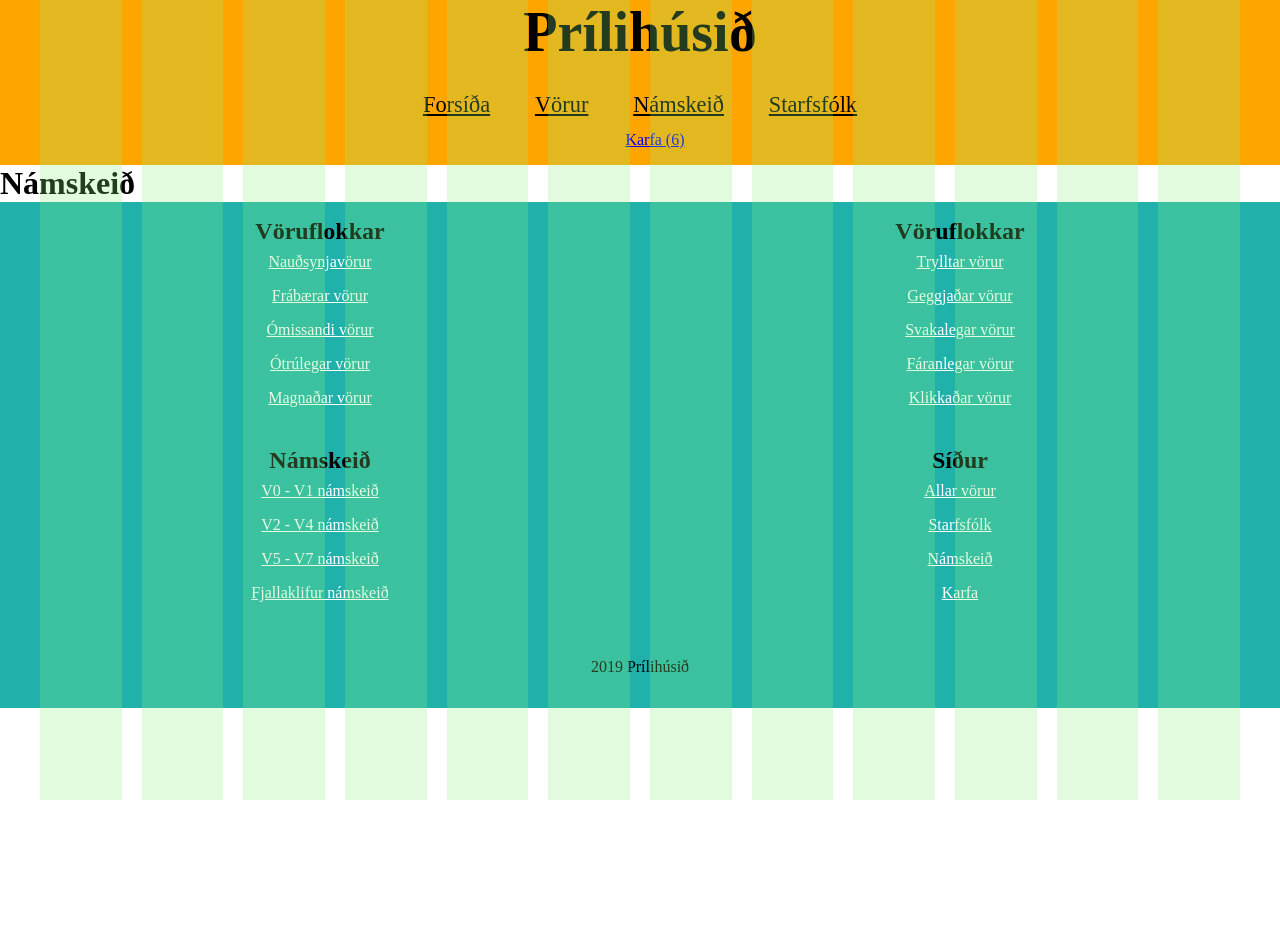
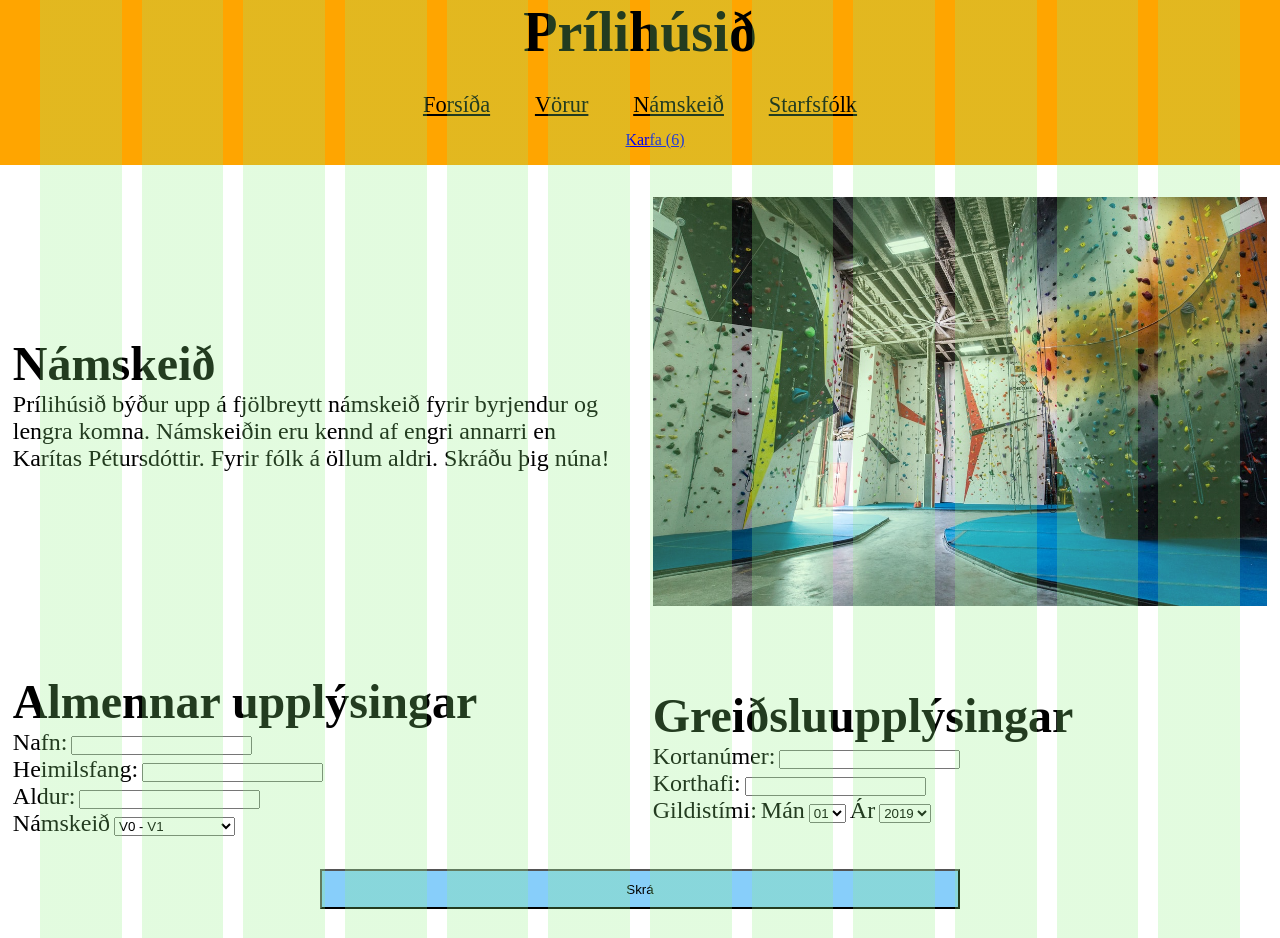
Before and after one commit to fas19/Hopverkefni1, a website: page pages/course.html in a window 1280 px wide. Shown: the top 938 px of the page. Before the commit the page ends 800 px from the top, so only its background shows below. Drawn offline with nearby package versions, Linux system fonts and the light colour scheme; files that its build step writes are made by us from their sources.

Commit message:
courses added

```diff
--- a/pages/course.html
+++ b/pages/course.html
@@ -40,7 +40,73 @@
 
 
 
-<h1>Námskeið</h1>
+    <div class="course">
+        <div class="course__container">
+            <div class="course__cards">
+                <h2 class="course__title">Námskeið</h2>
+                <p class="course__text">Prílihúsið býður upp á fjölbreytt námskeið fyrir byrjendur og lengra komna.
+                    Námskeiðin eru kennd af engri annarri en Karítas Pétursdóttir. Fyrir fólk á öllum aldri. Skráðu þig
+                    núna!</p>
+            </div>
+
+            <div class="course__cards">
+                <img class="course__img" src="../img/climbing-gym.jpg" alt="Klifursvæði">
+            </div>
+            <div class="course__cards">
+                <h2 class="course__title">Almennar upplýsingar</h2>
+                <div class="course__form">
+                    <label class="course__label">Nafn:</label>
+                    <input class="course__nafn" type="text"><br>
+                    <label class="course__label">Heimilsfang:</label>
+                    <input class="course__heimilsfang" type="text"><br>
+                    <label class="course__label">Aldur:</label>
+                    <input class="course__aldur" type="text"><br>
+                    <label class="course__label">Námskeið</label>
+                    <select>
+                        <option>V0 - V1</option>
+                        <option>V2 - V4</option>
+                        <option>V5 - V7</option>
+                        <option>Krakkanámskeið</option>
+                        <option>Fjallaklifur</option>
+                    </select>
+                </div>
+            </div>
+            <div class="course__cards">
+                <h2 class="course__title">Greiðsluupplýsingar</h2>
+                <div class="course__form">
+                    <label class="course__label">Kortanúmer:</label>
+                    <input class="course__kortanúmer" type="text"><br>
+                    <label class="course__label">Korthafi:</label>
+                    <input class="course__heimilsfang" type="text"><br>
+                    <label class="course__label">Gildistími:</label>
+                    <label class="course__label">Mán</label>
+                    <select>
+                        <option>01</option>
+                        <option>02</option>
+                        <option>03</option>
+                        <option>04</option>
+                        <option>05</option>
+                        <option>06</option>
+                        <option>07</option>
+                        <option>08</option>
+                        <option>09</option>
+                        <option>10</option>
+                        <option>11</option>
+                        <option>12</option>
+                    </select>
+                    <label class="course__label">Ár</label>
+                    <select>
+                        <option>2019</option>
+                        <option>2020</option>
+                        <option>2021</option>
+                        <option>2022</option>
+                    </select>
+                </div>
+            </div>
+
+        </div>
+        <button class="course__button">Skrá</button>
+    </div>
 
 
 
--- /dev/null
+++ b/scss/course.scss
@@ -0,0 +1,47 @@
+.course{
+    display:flex;
+    flex-direction: column;
+    align-items: center;
+    justify-content: center;
+    padding-bottom: 2em;
+
+    &__container{
+        display: flex;
+        flex-wrap: wrap;
+        flex-direction: row;
+        flex:1;
+        width: 100%;
+    }
+    &__cards{
+        margin:auto;
+        width:100%;
+        padding-top:2em;
+        padding-bottom:2em;
+
+        @media (min-width:800px){
+            width:48vw;
+        }
+    }
+    &__img{
+        width:100%;
+    }
+
+
+    &__title{
+        font-size:3rem;
+    }
+    &__text{
+        font-size:1.5rem;
+    }
+
+    &__label{
+        font-size:1.5rem;
+    }
+
+    &__button{
+        width:50%;
+        height:3em;
+        background-color: lightskyblue;
+
+    }
+}
--- a/scss/styles.scss
+++ b/scss/styles.scss
@@ -30,3 +30,4 @@ html { /* stylelint-disable-line */
 @import "footer";
 @import "products";
 @import "staff";
+@import "course";
```
Also changed, not shown: index.html (+1 -1 lines).
